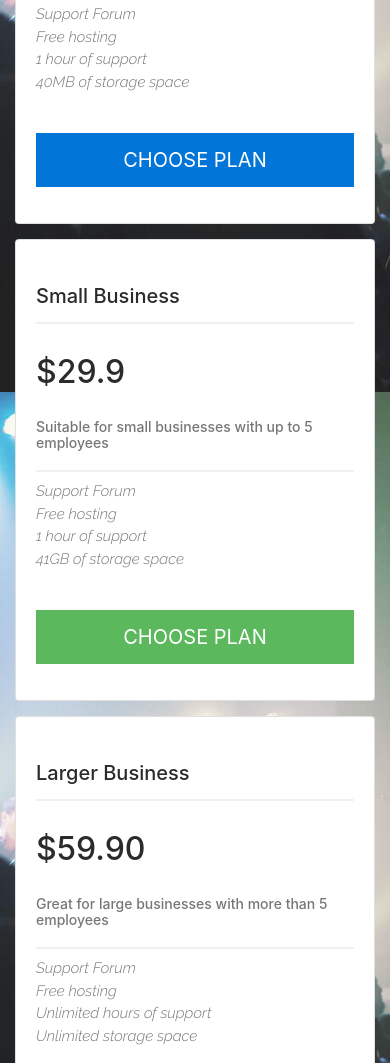
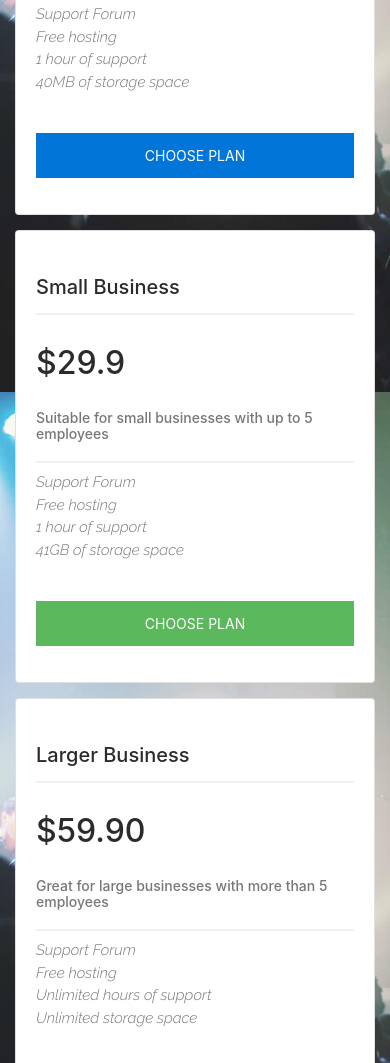
Before and after one commit to tienthanght96/tienthanght96.github.io, a plain HTML site: page index.html in a window 390 px wide. Shown: the part 10937-12000 px from the top of the page. Drawn offline with Linux system fonts and the light colour scheme.

Commit message:
edit font-size

```diff
--- a/style.css
+++ b/style.css
@@ -1078,6 +1078,11 @@ footer .container .row .footer-right ul li a:hover i {
     .card {
         margin-bottom: 15px;
     }
+    .pricing .card .card-block p {
+        border-radius: 0;
+        font-size: 14px;
+    }
+
     .news .content-news .one-new .col-md-8 h6 {
         font-size: 12px;
         color: #39D1EF;
```
